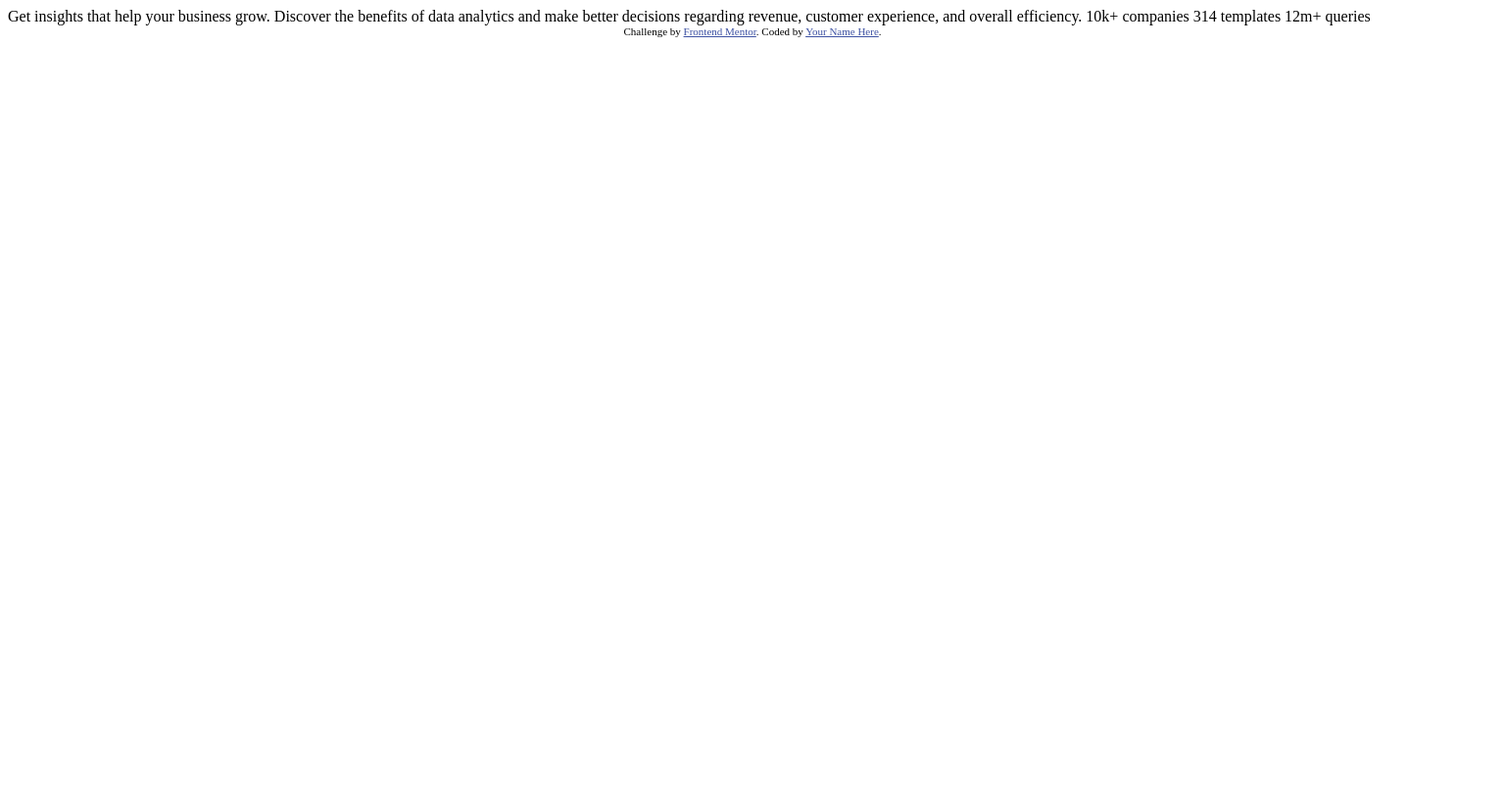
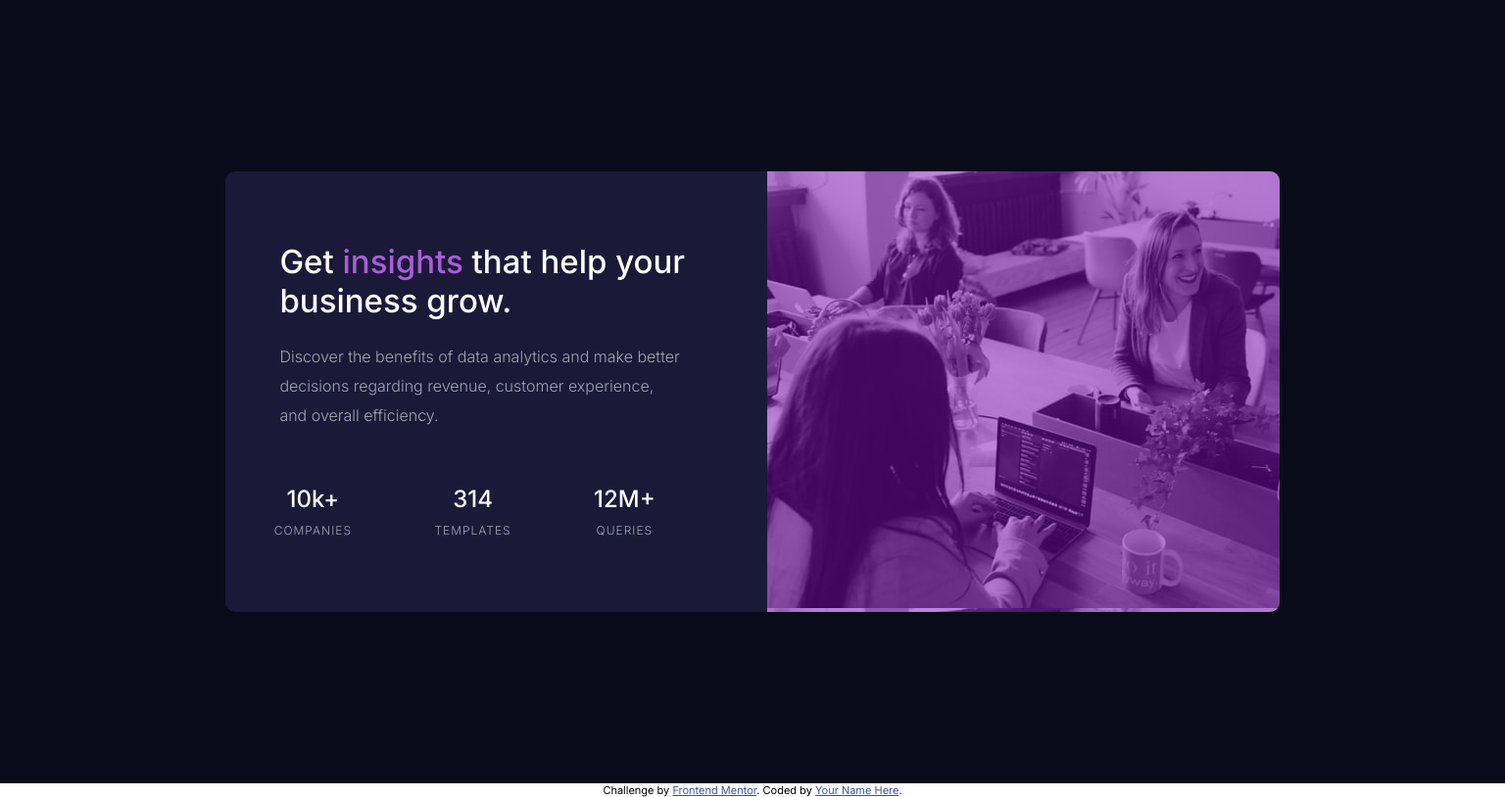
Before and after one commit to danhpham2000/Code-Challenge-12, a plain HTML site: page index.html in a window 1536 px wide. Shown: the whole page at 98% size. Drawn offline with Linux system fonts and the light colour scheme.

Commit message:
Complete Challenge 12

```diff
--- a/index.html
+++ b/index.html
@@ -1,33 +1,55 @@
 <!DOCTYPE html>
 <html lang="en">
   <head>
-  <meta charset="UTF-8">
-  <meta name="viewport" content="width=device-width, initial-scale=1.0"> <!-- displays site properly based on user's device -->
+    <meta charset="UTF-8" />
+    <meta name="viewport" content="width=device-width, initial-scale=1.0" />
+    <!-- displays site properly based on user's device -->
 
-  <link rel="icon" type="image/png" sizes="32x32" href="./images/favicon-32x32.png">
+    <link
+      rel="icon"
+      type="image/png"
+      sizes="32x32"
+      href="./images/favicon-32x32.png"
+    />
 
     <title>Frontend Mentor | Stats preview card component</title>
 
     <!-- Feel free to remove these styles or customise in your own stylesheet 👍 -->
-  <style>
-    .attribution { font-size: 11px; text-align: center; }
-    .attribution a { color: hsl(228, 45%, 44%); }
-  </style>
+    <link rel="stylesheet" href="styles.css" />
   </head>
   <body>
-
-  Get insights that help your business grow.
-
-  Discover the benefits of data analytics and make better decisions regarding revenue, customer
-  experience, and overall efficiency.
-
-  10k+ companies
-  314 templates
-  12m+ queries
+    <div class="container">
+      <div class="card">
+        <div class="image"></div>
+        <div class="content">
+          <h1>Get <span>insights</span> that help your business grow.</h2>
+          <p>
+            Discover the benefits of data analytics and make better decisions
+            regarding revenue, customer experience, and overall efficiency.
+          </p>
+        </div>
+        <div class="number">
+          <div class="info">
+            <h2>10k+</h2>
+            <p>Companies</p>
+          </div>
+          <div class="info">
+            <h2>314</h2>
+            <p>Templates</p>
+          </div>
+          <div class="info">
+            <h2>12M+</h2>
+            <p>Queries</p>
+          </div>
+        </div>
+      </div>
+    </div>
 
     <div class="attribution">
-    Challenge by <a href="https://www.frontendmentor.io?ref=challenge" target="_blank">Frontend Mentor</a>.
-    Coded by <a href="#">Your Name Here</a>.
+      Challenge by
+      <a href="https://www.frontendmentor.io?ref=challenge" target="_blank"
+        >Frontend Mentor</a
+      >. Coded by <a href="#">Your Name Here</a>.
     </div>
   </body>
 </html>
--- /dev/null
+++ b/styles.css
@@ -0,0 +1,133 @@
+@import url("https://fonts.googleapis.com/css2?family=Inter:wght@100..900&family=Lexend+Deca:wght@100..900&display=swap");
+
+:root {
+  --color-main-background: hsl(233, 47%, 7%);
+  --color-card-background: hsl(244, 38%, 16%);
+  --color-accent: hsl(277, 64%, 61%);
+
+  --color-main-heading-stats: hsl(0, 0%, 100%);
+  --color-main-paragraph: hsla(0, 0%, 100%, 0.75);
+  --color-stat-heading: hsla(0, 0%, 100%, 0.6);
+}
+
+body {
+  margin: 0;
+  font-family: "Inter";
+}
+
+.container {
+  background: var(--color-main-background);
+  height: 100vh;
+  display: flex;
+  align-items: center;
+  justify-content: center;
+}
+
+.card {
+  background: var(--color-card-background);
+  border-radius: 10px;
+  width: 390px;
+}
+
+.card .image {
+  height: 300px;
+  background-image: url("./images/image-header-mobile.jpg");
+  background-repeat: no-repeat;
+  background-size: cover;
+  border-radius: 10px 10px 0 0;
+  width: 100%;
+  box-shadow: inset 0 0 0 2000px rgba(127, 8, 182, 0.5);
+}
+
+.card .content {
+  padding: 10px 40px;
+  text-align: center;
+}
+.content h1 {
+  color: var(--color-main-heading-stats);
+  font-weight: 500;
+}
+
+.content h1 span {
+  color: var(--color-accent);
+}
+
+.content p {
+  color: var(--color-stat-heading);
+  font-weight: 300;
+  padding: 0 15px;
+  line-height: 30px;
+}
+
+.number {
+  text-align: center;
+  padding-bottom: 20px;
+  display: flex;
+  flex-direction: column;
+  justify-content: space-between;
+}
+
+.number h2 {
+  color: var(--color-main-heading-stats);
+  font-weight: 500;
+}
+
+.number .info p {
+  margin-top: -10px;
+  color: var(--color-stat-heading);
+  text-transform: uppercase;
+  font-weight: 300;
+  font-size: 12px;
+  letter-spacing: 1px;
+}
+
+@media screen and (min-width: 1440px) {
+  .card {
+    display: grid;
+    grid-template-columns: repeat(4, 1fr);
+    grid-template-rows: repeat(4, 1fr);
+    gap: 30px;
+    height: 450px;
+    width: 70%;
+  }
+
+  .card .content {
+    margin-top: 40px;
+    grid-row: 1 / span 2;
+    grid-column: span 2;
+    max-height: 600px;
+    text-align: left;
+  }
+
+  .card .content h1 {
+    margin-left: 15px;
+    font-size: 33px;
+  }
+
+  .card .number {
+    margin-top: 60px;
+    text-align: center;
+    grid-row: 3 / span 2;
+    flex-direction: row;
+    justify-content: space-evenly;
+    grid-column: span 2;
+    margin-left: -35px;
+  }
+  .card .image {
+    grid-column: 3 / span 2;
+    border-radius: 0 10px 10px 0;
+    grid-row: span 4;
+    background: url("./images/image-header-desktop.jpg");
+    box-shadow: inset 3000px rgba(127, 8, 182, 0.5);
+    width: 100%;
+    height: 100%;
+  }
+}
+
+.attribution {
+  font-size: 11px;
+  text-align: center;
+}
+.attribution a {
+  color: hsl(228, 45%, 44%);
+}
```
Also changed, not shown: 2 other files. Lines whose indentation alone changed are shown as unchanged.
